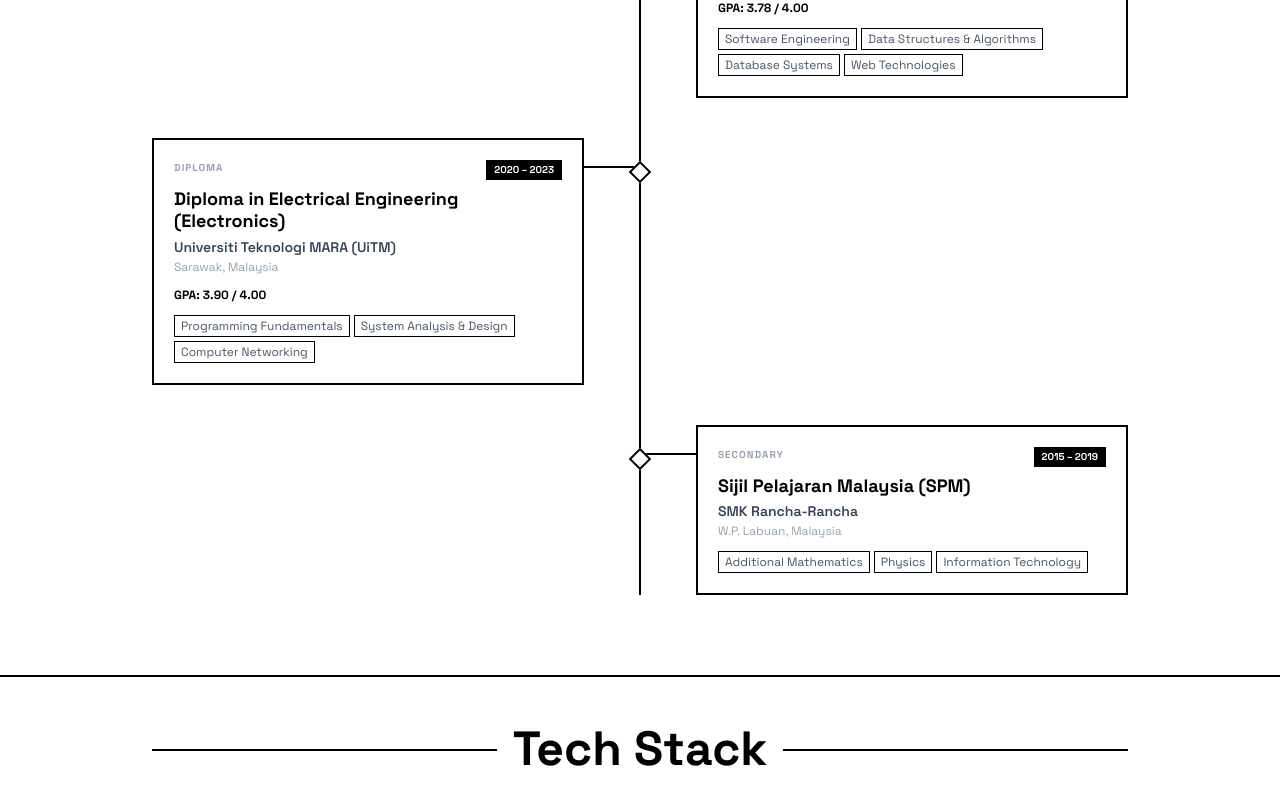
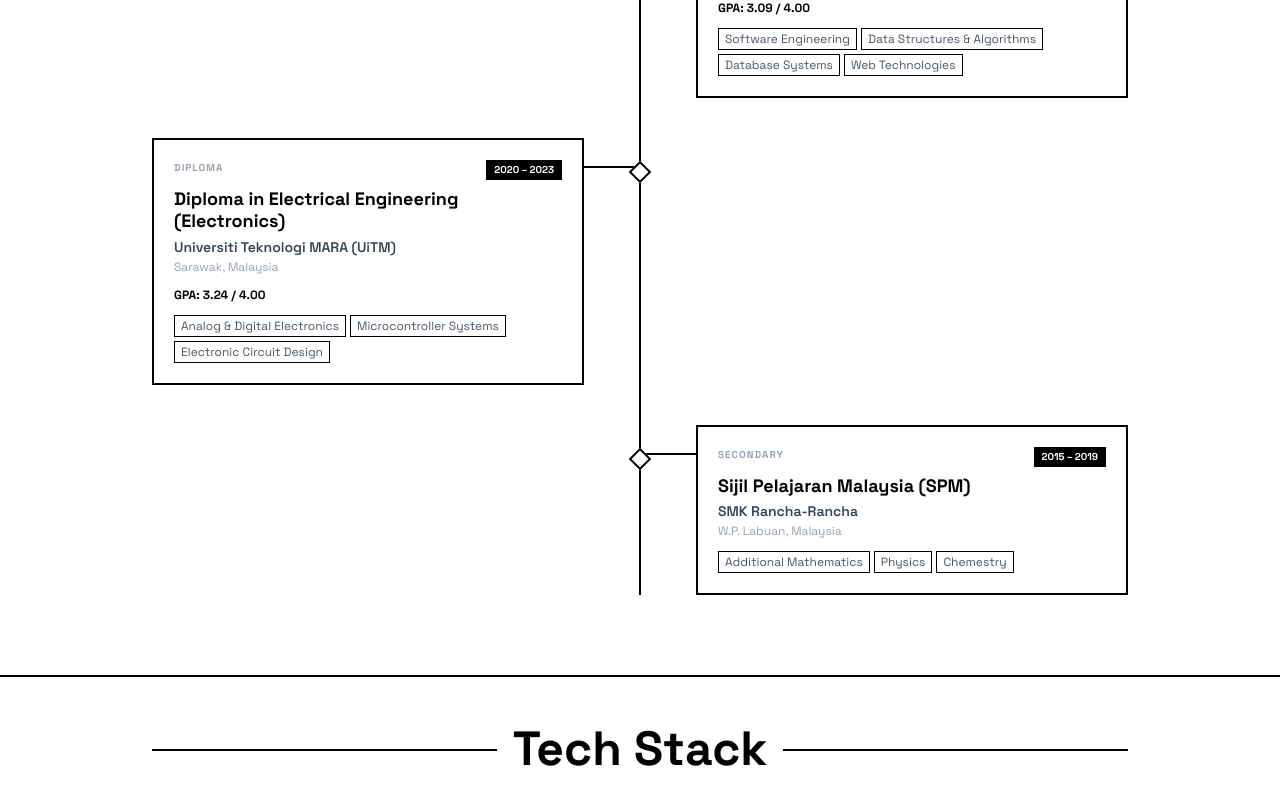
Before and after one commit to mal49/miniature-octo-enigma, a Next.js app: page / in a window 1280 px wide. Shown: the part 2243-3040 px from the top of the page. Built offline with nearby package versions, Linux system fonts and the light colour scheme.

Commit message:
added cgpa

```diff
--- a/components/sections/education.tsx
+++ b/components/sections/education.tsx
@@ -7,7 +7,7 @@ const education = [
     degree: "Bachelor of Computer Science",
     institution: "Universiti Teknologi MARA (UiTM)",
     location: "Shah Alam, Malaysia",
-    gpa: "3.78 / 4.00",
+    gpa: "3.09 / 4.00",
     highlights: [
       "Software Engineering",
       "Data Structures & Algorithms",
@@ -21,11 +21,11 @@ const education = [
     degree: "Diploma in Electrical Engineering (Electronics)",
     institution: "Universiti Teknologi MARA (UiTM)",
     location: "Sarawak, Malaysia",
-    gpa: "3.90 / 4.00",
+    gpa: "3.24 / 4.00",
     highlights: [
-      "Programming Fundamentals",
-      "System Analysis & Design",
-      "Computer Networking",
+      "Analog & Digital Electronics",
+      "Microcontroller Systems",
+      "Electronic Circuit Design",
     ],
   },
   {
@@ -35,7 +35,7 @@ const education = [
     institution: "SMK Rancha-Rancha",
     location: "W.P. Labuan, Malaysia",
     gpa: undefined,
-    highlights: ["Additional Mathematics", "Physics", "Information Technology"],
+    highlights: ["Additional Mathematics", "Physics", "Chemestry"],
   },
 ];
 
```
